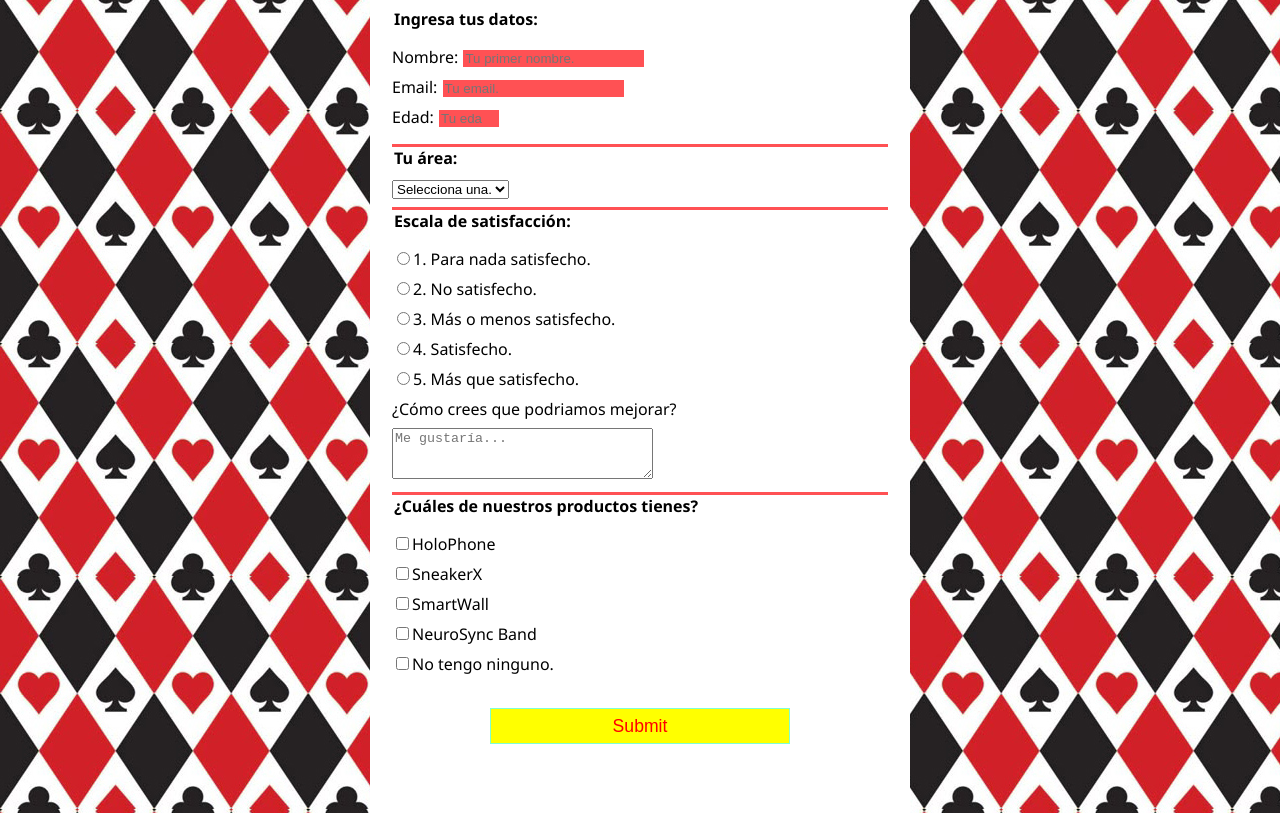
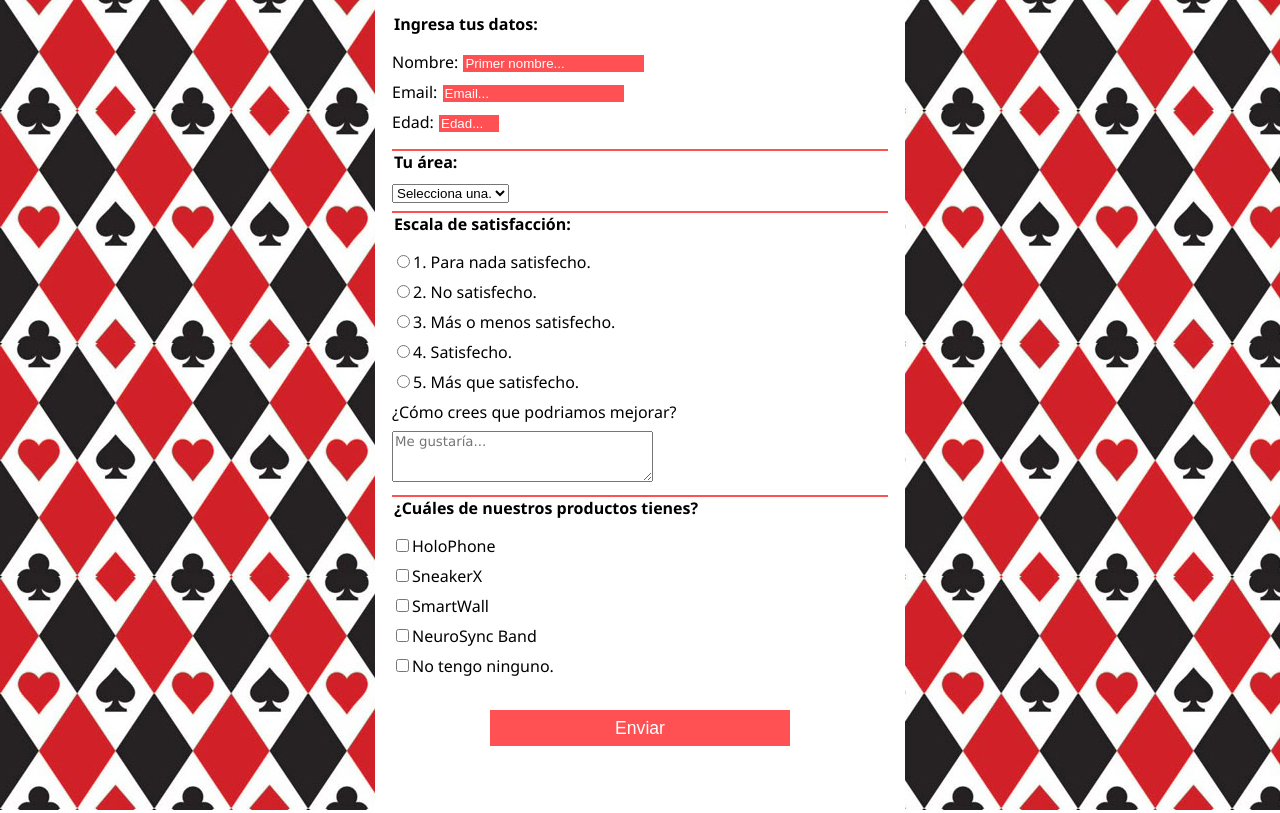
Before and after one commit to gitlucasc/fcc_survey, a plain HTML site: page index.html in a window 1280 px wide. Shown: the part 123-936 px from the top of the page. Drawn offline with Linux system fonts and the light colour scheme.

Commit message:
se vienen cositas

```diff
--- a/index.html
+++ b/index.html
@@ -17,9 +17,9 @@
             <form id="survey-form" method="POST" action="index.html">
                 <fieldset id="namemailnum">
                     <legend><b>Ingresa tus datos:</b></legend>
-                    <label for="text" id="name-label">Nombre: <input id="name" type="text" required placeholder="Tu primer nombre."></label>
-                    <label for="email" id="email-label">Email: <input id="email" type="email" required placeholder="Tu email."></label>
-                    <label for="age" id="number-label">Edad: <input id="number" type="number" required min="18" max="120" placeholder="Tu edad."></label>
+                    <label for="text" id="name-label">Nombre: <input id="name" type="text" required placeholder="Primer nombre..."></label>
+                    <label for="email" id="email-label">Email: <input id="email" type="email" required placeholder="Email..."></label>
+                    <label for="age" id="number-label">Edad: <input id="number" type="number" required min="18" max="120" placeholder="Edad..."></label>
                 </fieldset>
                 <fieldset>
                     <legend><b>Tu área:</b></legend>
@@ -43,13 +43,13 @@
                 </fieldset>
                 <fieldset>
                     <legend><b>¿Cuáles de nuestros productos tienes?</b></legend>
-                    <label for="holo"><input id="holo" name="holo" type="checkbox" value="holo">HoloPhone</label>
-                    <label for="sneakerx"><input id="sneakerx" name="sneakerx" type="checkbox" value="sneakerx">SneakerX</label>
-                    <label for="smartwall"><input id="smartwall" name="smartwall" type="checkbox" value="smartwall">SmartWall</label>
-                    <label for="neuro"><input id="neuro" name="neuro" type="checkbox" value="neuro">NeuroSync Band</label>
-                    <label for="ninguno"><input id="ninguno" name="ninguno" type="checkbox" value="null">No tengo ninguno.</label>
+                    <label for="holo"><input id="holo" name="producto" type="checkbox" value="holo">HoloPhone</label>
+                    <label for="sneakerx"><input id="sneakerx" name="producto" type="checkbox" value="sneakerx">SneakerX</label>
+                    <label for="smartwall"><input id="smartwall" name="producto" type="checkbox" value="smartwall">SmartWall</label>
+                    <label for="neuro"><input id="neuro" name="producto" type="checkbox" value="neuro">NeuroSync Band</label>
+                    <label for="ninguno"><input id="ninguno" name="producto" type="checkbox" value="null">No tengo ninguno.</label>
                 </fieldset>
-                <label for="submit"><input id="submit" type="submit"></label>
+                <label for="submit"><input id="submit" type="submit" value="Enviar"></label>
 
             </form>
         </div>
--- a/styles.css
+++ b/styles.css
@@ -35,7 +35,7 @@ form {
 fieldset {
     border: none;
     padding: 0.5rem 0;
-    border-bottom: 3px solid var(--acento);
+    border-bottom: 2.5px solid var(--acento);
 }
 
 fieldset:last-of-type {
@@ -50,7 +50,7 @@ label {
 input {
     background-color: var(--acento);
     border: 1px solid white;
-    color: red;
+    color: white;
 }
 
 
@@ -61,8 +61,8 @@ input[type="submit"] {
     margin: 1em auto;
     height: 2em;
     font-size: 1.1rem;
-    background-color: yellow;
-    border-color: aquamarine;
+    background-color: var(--acento);
+    border-color: var(--acento);
     min-width: 300px;
 }
 
@@ -71,7 +71,16 @@ input[type="submit"] {
     background-color: #FFFF;
     margin-left: auto;
     margin-right: auto;
+    margin-top: 10px;
     max-width: 500px;
     color: black;
-    padding: 20px;
+    padding: 15px;
 }
+
+input::placeholder {
+    color: white;
+}
+
+#feedback::placeholder {
+    font-family: Verdana, Geneva, Tahoma, sans-serif;
+}
```
